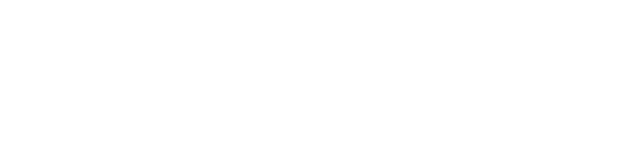
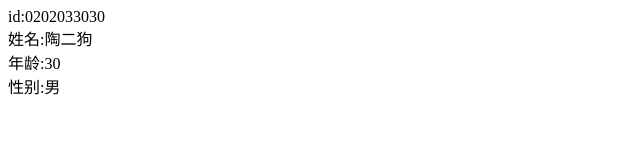
Before and after one commit to 936425776/hehehehehnde, a plain HTML site: page index.html in a window 1280 px wide. Shown: the whole page, without its empty margins (0-640 px from the left). Drawn offline with Linux system fonts and the light colour scheme.

Commit message:
set  test html file

```diff
--- a/index.html
+++ b/index.html
@@ -96,8 +96,12 @@
             '熊', '纪', '舒', '屈', '项', '祝', '董', '梁',
             '杜', '阮', '蓝', '闵', '席', '季', '麻', '强',
             '贾', '路', '娄', '危'];
-            window.authing.identify(`020203${index}${index}`, { name: `${hundredFamilyNames[index]}二狗`, age:index, sex: index % 2 === 0 ?'男':'女' });
+            let id = `020203${index}${index}`,
+                userOption =  { name: `${hundredFamilyNames[index]}二狗`, age:index, sex: index % 2 === 0 ?'男':'女' };
+            window.authing.identify(id, userOption );
+            document.write(`id:${id}</br>`,`姓名:${userOption.name}</br>`,`年龄:${index}</br>`,`性别:${userOption.sex}</br>`)
           })()
+
       </script>
 
   </body>
```
